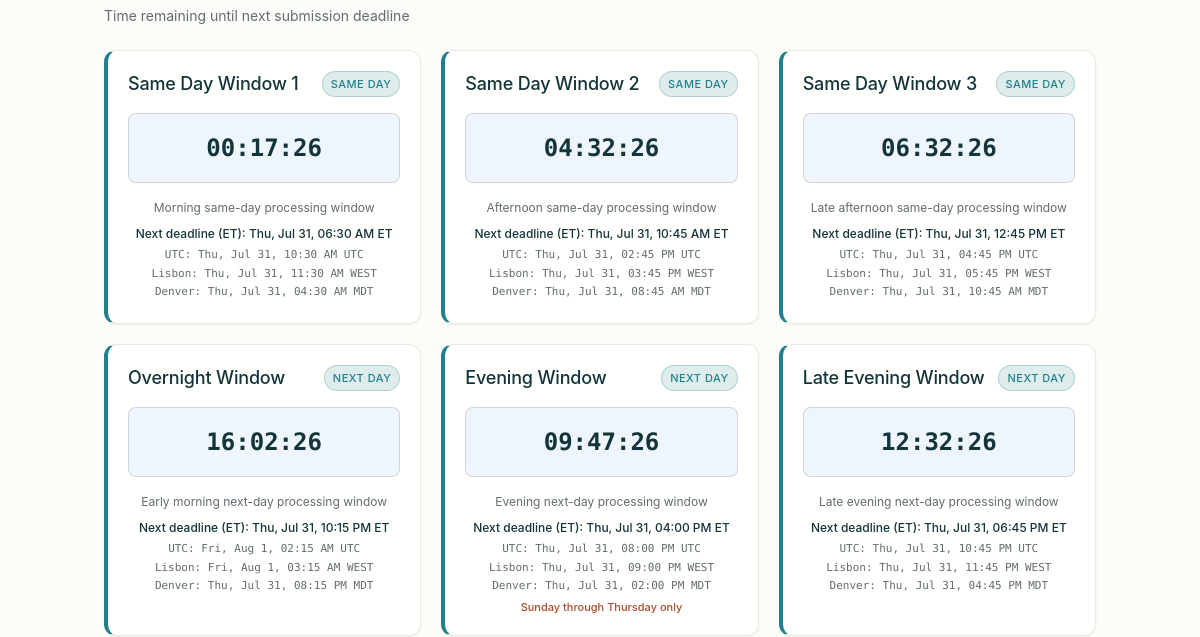
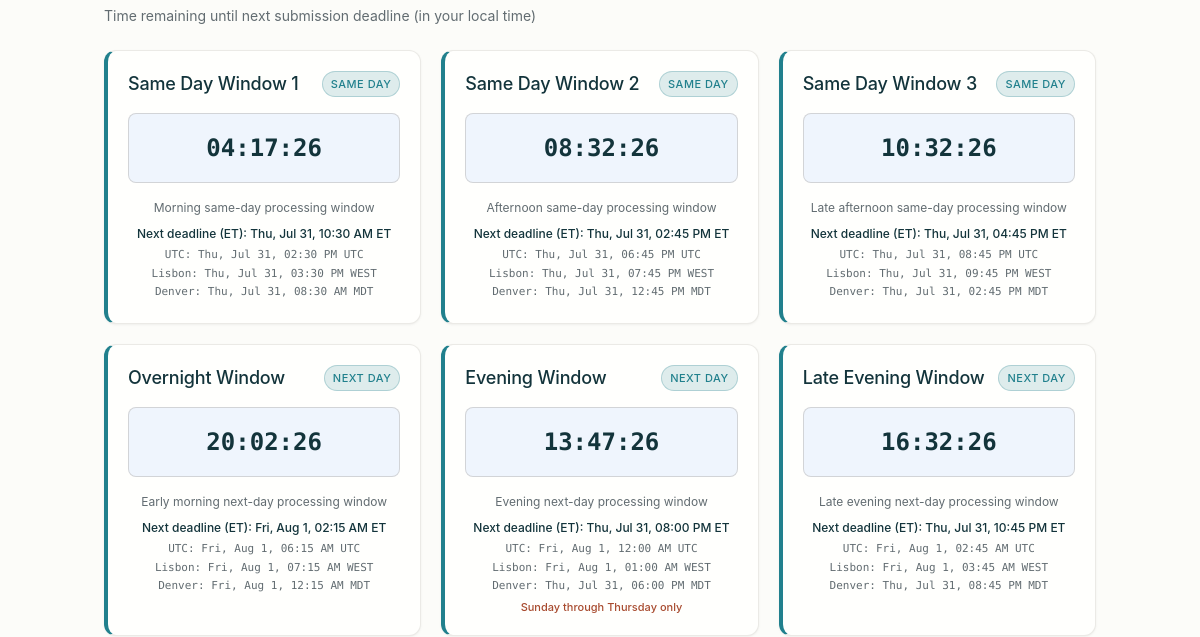
Before and after one commit to joao-patricio-alviere/ach-windows, an Electron app: page docs/index.html in a window 1200 px wide. Shown: the part 181-818 px from the top of the page. Drawn offline with Linux system fonts and the light colour scheme; a web font is replaced by a local one.

Commit message:
fix the countdown

```diff
--- a/docs/app.js
+++ b/docs/app.js
@@ -88,34 +88,59 @@ function isEveningWindowDay(date) {
   return day >= 0 && day <= 4; // Sunday (0) through Thursday (4)
 }
 
-// Get next deadline for a window
+// Get next deadline for a window (converts ET time to user's local timezone)
 function getNextDeadline(timeStr, isNextDay = false, hasRestriction = false) {
   const now = new Date();
   const [hours, minutes] = timeStr.split(':').map(Number);
 
-  let deadline = new Date(now);
-  deadline.setHours(hours, minutes, 0, 0);
+  // Create deadline for today in ET timezone, then convert to local
+  let currentDate = new Date();
+  let deadline = createDeadlineInLocalTime(currentDate, hours, minutes);
 
-  // If deadline has passed today, move to next occurrence
+  // If deadline has passed today, move to next business day
   if (deadline <= now) {
-    if (isNextDay) {
-      deadline = getNextBusinessDay(deadline);
-      deadline.setHours(hours, minutes, 0, 0);
-    } else {
-      deadline = getNextBusinessDay(deadline);
-      deadline.setHours(hours, minutes, 0, 0);
-    }
+    currentDate = getNextBusinessDay(currentDate);
+    deadline = createDeadlineInLocalTime(currentDate, hours, minutes);
   }
 
   // Handle Evening Window restriction (Sun-Thu only)
   if (hasRestriction) {
-    while (!isEveningWindowDay(deadline)) {
-      deadline = getNextBusinessDay(deadline);
-      deadline.setHours(hours, minutes, 0, 0);
+    // Keep checking until we find a valid day (Sunday-Thursday in ET)
+    while (!isValidEveningWindowDay(deadline)) {
+      currentDate = getNextBusinessDay(currentDate);
+      deadline = createDeadlineInLocalTime(currentDate, hours, minutes);
     }
   }
 
   return deadline;
+}
+
+// Create a deadline in local time from ET time
+function createDeadlineInLocalTime(date, hours, minutes) {
+  // Format the date to get it in ET timezone
+  const year = date.getFullYear();
+  const month = String(date.getMonth() + 1).padStart(2, '0');
+  const day = String(date.getDate()).padStart(2, '0');
+
+  // Create a date object representing the deadline time in ET
+  // We'll use a simple approach: create the time as if it's local, then adjust
+  const localDeadline = new Date(year, date.getMonth(), date.getDate(), hours, minutes, 0, 0);
+
+  // Calculate the ET offset for this date
+  const etTime = new Date(localDeadline.toLocaleString("en-US", {timeZone: "America/New_York"}));
+  const localTime = new Date(localDeadline.toLocaleString());
+  const offsetMs = localTime.getTime() - etTime.getTime();
+
+  // Apply the offset to convert from ET to local time
+  return new Date(localDeadline.getTime() + offsetMs);
+}
+
+// Check if a date (in local time) corresponds to Sun-Thu in ET timezone
+function isValidEveningWindowDay(localDate) {
+  const etDateStr = localDate.toLocaleString("en-US", {timeZone: "America/New_York"});
+  const etDate = new Date(etDateStr);
+  const etDay = etDate.getDay();
+  return etDay >= 0 && etDay <= 4; // Sunday (0) through Thursday (4)
 }
 
 // Format countdown time
--- a/docs/index.html
+++ b/docs/index.html
@@ -21,7 +21,7 @@
             <section class="section">
                 <div class="section-header">
                     <h2>Live Countdowns</h2>
-                    <p class="section-description">Time remaining until next submission deadline</p>
+                    <p class="section-description">Time remaining until next submission deadline (in your local time)</p>
                 </div>
 
                 <div class="countdown-grid">
```
Also changed, not shown: app.js (+39 -14 lines), index.html (+1 -1 lines).
